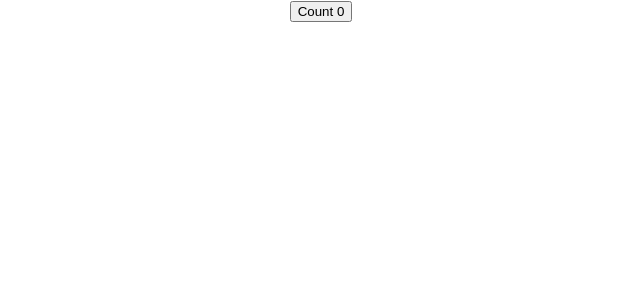
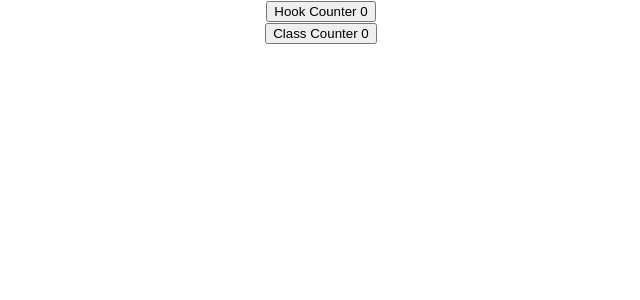
Before and after one commit to Afirestriker/react-concepts-in-action, a React (Create React App) app in the folder ReactJS-Tutorial/react-hooks/: page / in a window 1280 px wide. Shown: the top 300 px of the page, without its empty margins (319-959 px from the left). Built offline with nearby package versions, Linux system fonts and the light colour scheme.

Commit message:
Update JS file ClassCounter, HookCounter, and App

```diff
--- a/ReactJS-Tutorial/react-hooks/src/App.js
+++ b/ReactJS-Tutorial/react-hooks/src/App.js
@@ -1,10 +1,12 @@
 import logo from "./logo.svg";
 import "./App.css";
 import ClassCounter from './components/ClassCounter';
+import HookCounter from './components/HookCounter';
 
 function App() {
     return (
         <div className="App">
+            <HookCounter />
             <ClassCounter />
         </div>
     );
--- a/ReactJS-Tutorial/react-hooks/src/components/ClassCounter.js
+++ b/ReactJS-Tutorial/react-hooks/src/components/ClassCounter.js
@@ -18,7 +18,7 @@ class ClassCounter extends Component {
     render() {
         return (
             <div>
-                <button onClick={this.incrementCount}>Count {this.state.count}</button>
+                <button onClick={this.incrementCount}>Class Counter {this.state.count}</button>
             </div>
         )
     }
--- a/ReactJS-Tutorial/react-hooks/src/components/HookCounter.js
+++ b/ReactJS-Tutorial/react-hooks/src/components/HookCounter.js
@@ -5,7 +5,7 @@ const HookCounter = () => {
 
     return (
         <div>
-            <button onClick={() => setCount(count + 1)}>Count {count}</button>
+            <button onClick={() => setCount(count + 1)}>Hook Counter {count}</button>
         </div>
     )
 }
```
